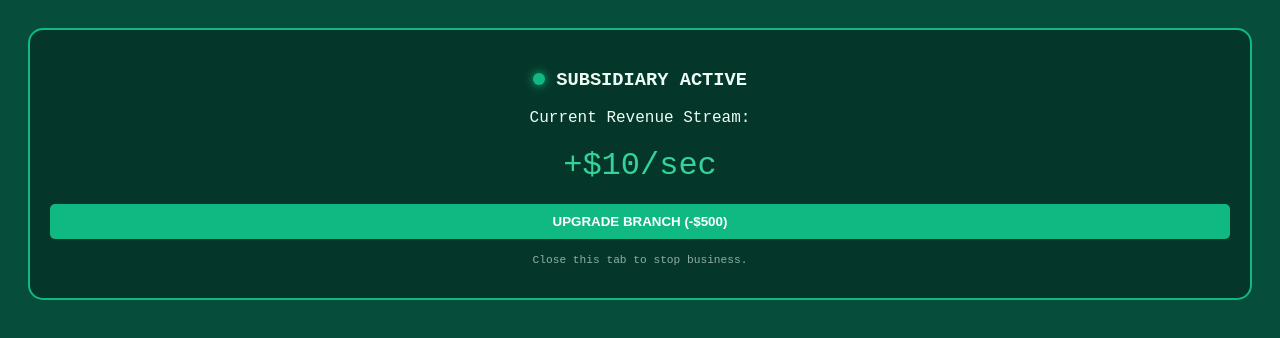
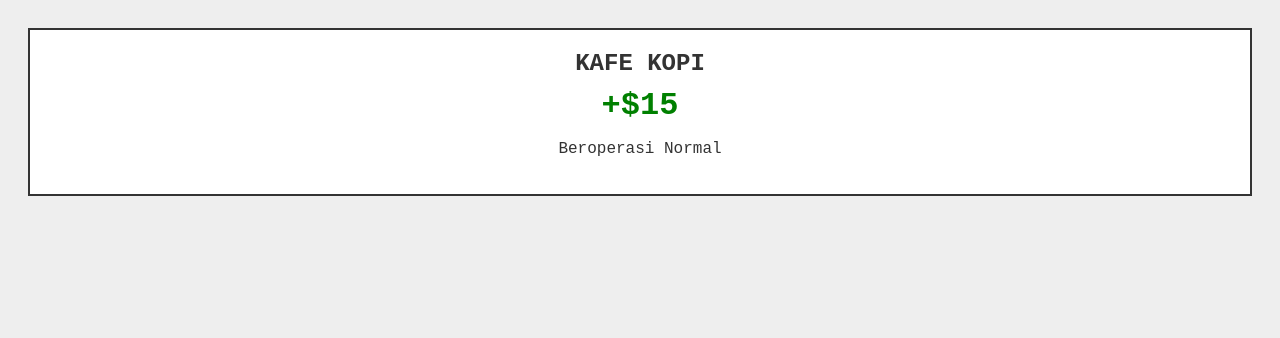
Before and after one commit to ghaffarsyafiq-arch/yaeonarchive, a plain HTML site: page archive/Game_Rich 21.html in a window 1280 px wide. Drawn offline with Linux system fonts and the light colour scheme.

Commit message:
Update Game_Rich 21.html

```diff
--- a/archive/Game_Rich 21.html
+++ b/archive/Game_Rich 21.html
@@ -1,78 +1,108 @@
 <!DOCTYPE html>
-<html lang="en">
+<html lang="id">
 <head>
     <meta charset="UTF-8">
-    <title>Branch Office</title>
+    <title>Unit Usaha</title>
     <style>
         body {
-            background: #064e3b; /* Emerald Deep */
-            color: #ecfdf5;
             font-family: 'Courier New', monospace;
+            background: #eee;
+            color: #333;
+            text-align: center;
             padding: 20px;
-            text-align: center;
+            transition: background 0.5s;
         }
-        .card {
-            border: 2px solid #10b981;
-            padding: 20px;
-            border-radius: 15px;
-            background: rgba(0,0,0,0.3);
+        .container { border: 2px solid #333; padding: 20px; background: white; }
+        h2 { text-transform: uppercase; margin: 0; }
+        .stat { font-size: 2em; font-weight: bold; margin: 10px 0; color: green; }
+        .danger-mode {
+            background: #ff0000;
+            color: white;
+            animation: shake 0.5s infinite;
         }
-        .money-flow {
-            font-size: 2em;
-            color: #34d399;
-            margin: 20px 0;
-        }
-        .status-light {
-            width: 12px; height: 12px;
-            background: #10b981;
-            border-radius: 50%;
-            display: inline-block;
-            box-shadow: 0 0 10px #10b981;
-            animation: blink 1s infinite;
-        }
-        @keyframes blink { 0%, 100% { opacity: 1; } 50% { opacity: 0.3; } }
-        .btn-upgrade {
-            background: #10b981;
-            border: none;
-            color: white;
-            padding: 10px;
-            width: 100%;
-            border-radius: 5px;
-            cursor: pointer;
-            font-weight: bold;
-        }
+        .danger-mode .container { background: #ffcccc; color: red; border-color: red; }
+        .danger-mode .stat { color: red; }
+
+        button { padding: 10px 20px; cursor: pointer; font-size: 1.2em; font-weight: bold;}
+
+        @keyframes shake { 0% { transform: translate(1px, 1px) rotate(0deg); } 50% { transform: translate(-1px, 2px) rotate(-1deg); } 100% { transform: translate(1px, -1px) rotate(0deg); } }
     </style>
 </head>
 <body>
-    <div class="card">
-        <h3><span class="status-light"></span> SUBSIDIARY ACTIVE</h3>
-        <p>Current Revenue Stream:</p>
-        <div class="money-flow">+$<span id="pps">10</span>/sec</div>
-        <button class="btn-upgrade" onclick="upgrade()">UPGRADE BRANCH (-$500)</button>
-        <p style="font-size: 0.7em; margin-top: 15px; opacity: 0.6;">Close this tab to stop business.</p>
+
+    <div class="container">
+        <h2 id="bizType">Loading...</h2>
+        <div class="stat" id="indicator">+$0</div>
+        <p id="statusMsg">Beroperasi Normal</p>
+        <button onclick="fixProblem()" id="fixBtn" style="display:none">PERBAIKI ($50)</button>
     </div>
 
     <script>
-        let pps = 10;
-        const channel = new BroadcastChannel('rich21_core');
+        const params = new URLSearchParams(window.location.search);
+        const type = params.get('type') || 'cafe';
+        const channel = new BroadcastChannel('rich21_luna');
 
-        // Auto-income every 2 seconds to simulate "business time"
+        // Config Bisnis
+        const config = {
+            cafe: { name: "Kafe Kopi", profit: 15, risk: 0.05 },
+            crypto: { name: "Mining Rig", profit: 80, risk: 0.2 }
+        };
+
+        const biz = config[type];
+        document.getElementById('bizType').innerText = biz.name;
+
+        let isCritical = false;
+
+        // Loop Usaha
         setInterval(() => {
-            channel.postMessage({ type: 'PROFIT', amount: pps });
-        }, 2000);
+            if (isCritical) {
+                // Kalau rusak, malah rugi
+                let loss = -biz.profit * 2;
+                channel.postMessage({ type: 'INCOME', amount: loss });
+                document.getElementById('indicator').innerText = loss;
+            } else {
+                // Normal
+                channel.postMessage({ type: 'INCOME', amount: biz.profit });
+                document.getElementById('indicator').innerText = "+$" + biz.profit;
 
-        function upgrade() {
-            // Kita kirim request minus ke core
-            channel.postMessage({ type: 'PROFIT', amount: -500 });
-            pps += 15;
-            document.getElementById('pps').innerText = pps;
+                // Cek kemungkinan bencana acak
+                if (Math.random() < biz.risk) triggerDisaster();
+            }
+        }, 1500);
+
+        function triggerDisaster() {
+            isCritical = true;
+            document.body.classList.add('danger-mode');
+            document.getElementById('statusMsg').innerText = "RUSAK! / KENA HACK!";
+            document.getElementById('fixBtn').style.display = 'inline-block';
+
+            // Lapor ke LUNA
+            channel.postMessage({
+                type: 'CRITICAL_EVENT',
+                msg: `GAWAT! ${biz.name} bermasalah! Cek Tab-nya sekarang!`
+            });
         }
 
+        function fixProblem() {
+            isCritical = false;
+            document.body.classList.remove('danger-mode');
+            document.getElementById('statusMsg').innerText = "Beroperasi Normal";
+            document.getElementById('fixBtn').style.display = 'none';
+            channel.postMessage({ type: 'INCOME', amount: -50 }); // Biaya perbaikan
+        }
+
+        // Deteksi Tutup Tab
+        window.onbeforeunload = () => {
+            channel.postMessage({ type: 'TAB_CLOSED' });
+        };
+
+        // Terima info ganti hari
         channel.onmessage = (e) => {
-            if(e.data.type === 'NEW_DAY') {
-                // Flash effect when new day starts
-                document.body.style.backgroundColor = '#065f46';
-                setTimeout(() => document.body.style.backgroundColor = '#064e3b', 200);
+            if(e.data.type === 'NEXT_DAY') {
+                // Reset status tiap hari
+                isCritical = false;
+                document.body.classList.remove('danger-mode');
+                document.getElementById('fixBtn').style.display = 'none';
             }
         }
     </script>
```
